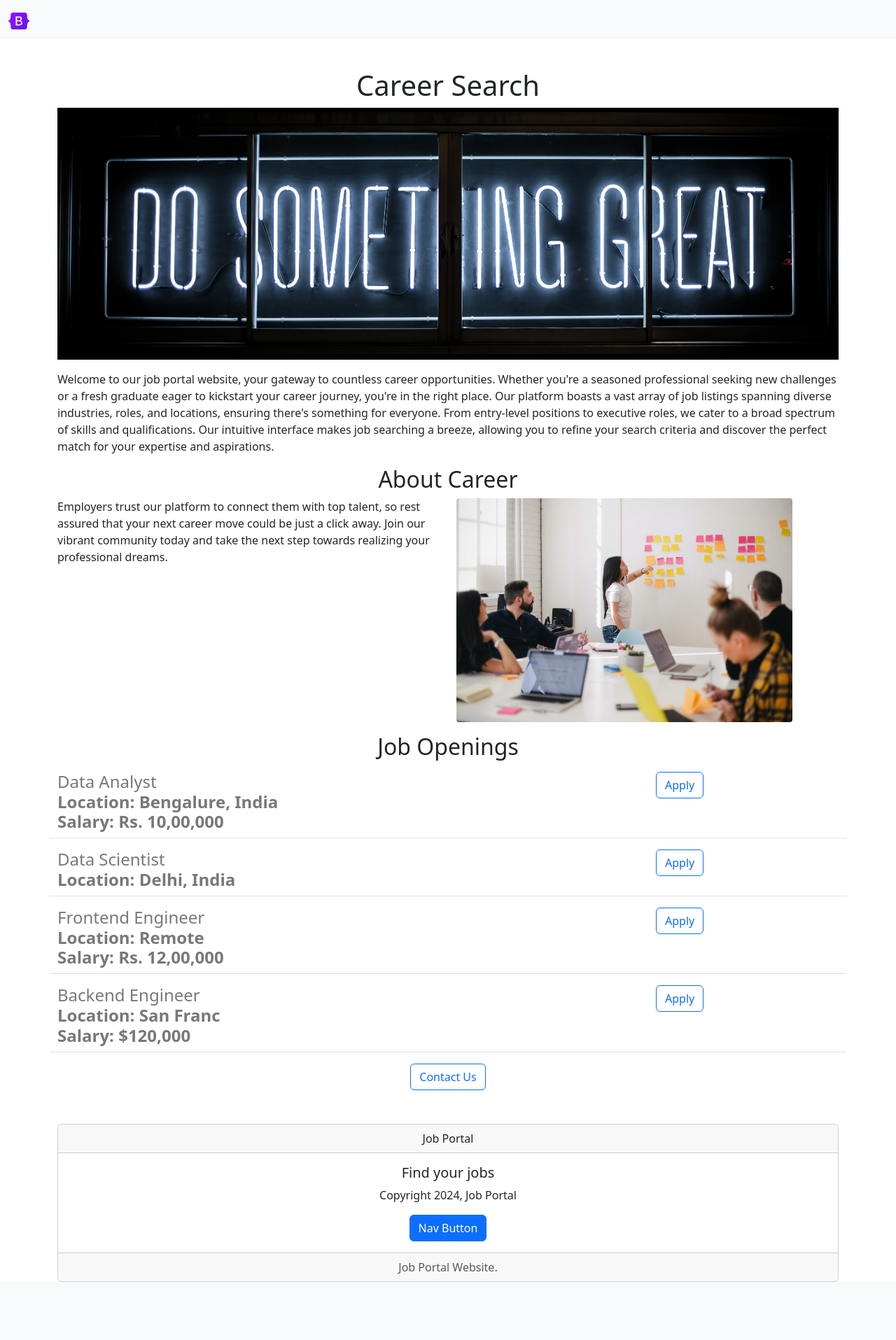
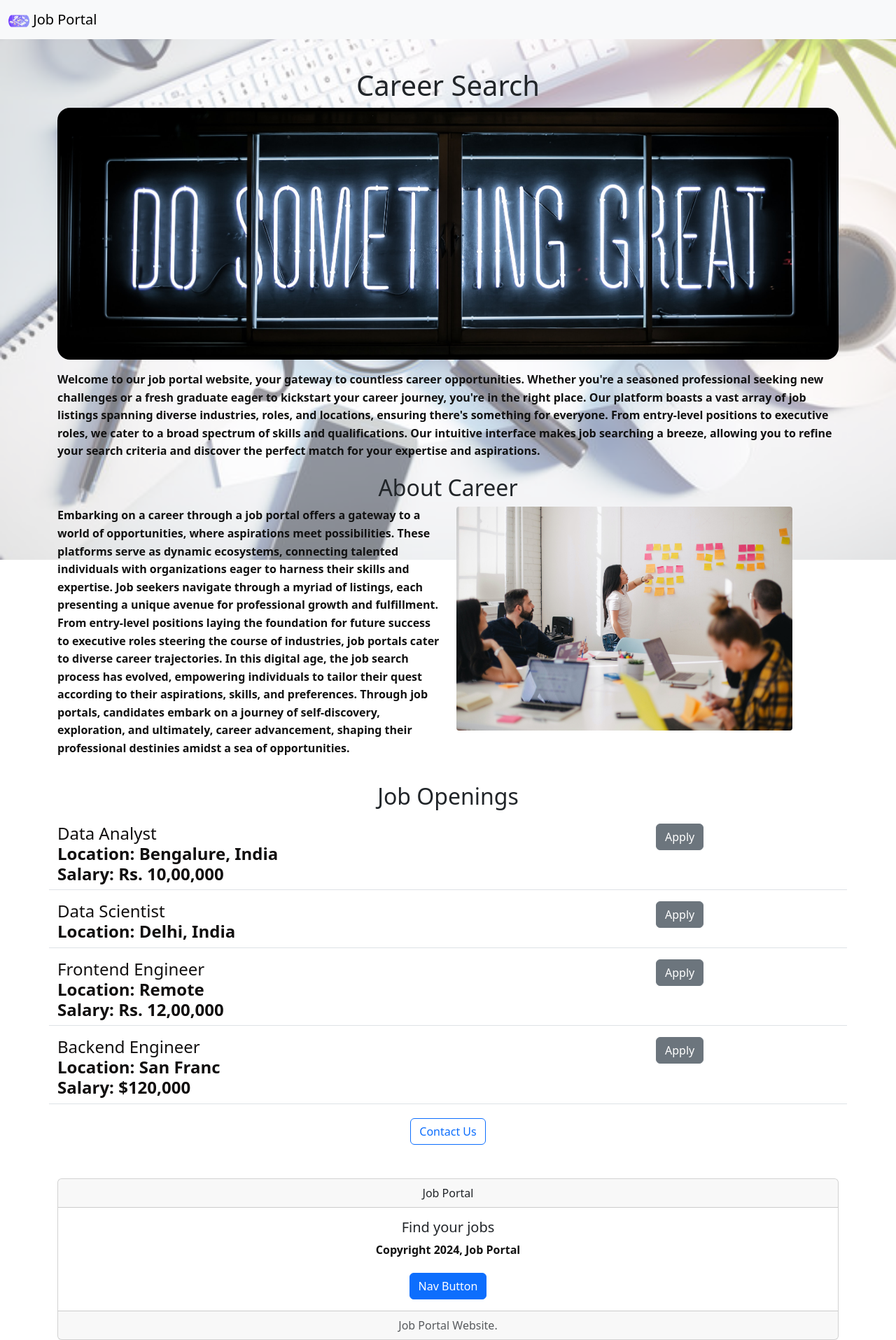
Before and after one commit to Nishant-Burnwal/JOB_PORTAL, a Flask app: page / in a window 1280 px wide. Shown: the whole page at 70% size. Before the commit the page ends 1832 px from the top, so only its background shows below. Run offline with Flask 3, Linux system fonts and the light colour scheme.

Commit message:
added some code to the project

```diff
--- a/templates/home.html
+++ b/templates/home.html
@@ -14,10 +14,49 @@
       object-fit: cover;
       margin-bottom: 16px;
     }
+
+    nav {
+      background-color: #4CAF50;
+      /* Set the background color */
+      padding: 10px 0;
+      /* Add padding to the top and bottom */
+    }
+
+    img {
+      border-radius: 18px;
+    }
+
+    #background-overlay {
+      position: fixed;
+      top: 0;
+      left: 0;
+      width: 100%;
+      height: 100%;
+      z-index: -1;
+      background-image: url('static/job_image.jpg');
+      background-repeat: no-repeat;
+      background-attachment: fixed;
+      background-size: cover;
+      opacity: 0.5;
+      /* Adjust the opacity value */
+    }
+
+    p {
+      font-size: 16px;
+      /* Adjust font size as needed */
+      line-height: 1.6;
+      /* Adjust line height for better readability */
+      color: #121212;
+      /* Default text color */
+      margin-bottom: 20px;
+      /* Space between paragraphs */
+      font-weight: bold;
+    }
   </style>
 </head>
 
 <body>
+  <div id="background-overlay"></div>
   <div class="container">
     {% include 'nav.html' %}
     <h1 class="text-center mt-2 mb-2">Career Search</h1>
@@ -31,10 +70,15 @@
     <h2 class="text-center">About Career</h2>
     <div class="row" style="margin-bottom:16px">
       <div class="col-md-6">
-        <p>Employers trust our
-          platform to connect them with top talent, so rest assured that your next career move could be just a click
-          away.
-          Join our vibrant community today and take the next step towards realizing your professional dreams.</p>
+        <p>Embarking on a career through a job portal offers a gateway to a world of opportunities, where aspirations
+          meet possibilities. These platforms serve as dynamic ecosystems, connecting talented individuals with
+          organizations eager to harness their skills and expertise. Job seekers navigate through a myriad of listings,
+          each presenting a unique avenue for professional growth and fulfillment. From entry-level positions laying the
+          foundation for future success to executive roles steering the course of industries, job portals cater to
+          diverse career trajectories. In this digital age, the job search process has evolved, empowering individuals
+          to tailor their quest according to their aspirations, skills, and preferences. Through job portals, candidates
+          embark on a journey of self-discovery, exploration, and ultimately, career advancement, shaping their
+          professional destinies amidst a sea of opportunities.</p>
       </div>
       <div class="d-none d-md-block col-md-6">
         <img src="/static/people.jpg" style="height:320px; border-radius:4px;">
--- a/templates/jobitem.html
+++ b/templates/jobitem.html
@@ -1,6 +1,6 @@
 <div class="border-bottom row" style="margin-bottom: 16px">
   <div class="col-9">
-    <h4 style="color:rgb(120, 120, 120)">{{job['title']}}
+    <h4 style="color:rgb(17, 15, 15)">{{job['title']}}
       <div>
         <b>Location: {{job['location']}}</b>
       </div>
@@ -13,6 +13,6 @@
   </div>
   <div class="col-2 padding-right:16px">
     <a href="mailto:mailto:hello@jobportal.ai?subject=Application%20for%20{{job['title']}}&body=My%20Name%3A%20%3Cyour%20name%20here%3E%0D%0A%0D%0AResume%20Link%3A%20%3CYour%20Resume%20Link%3E%0D%0A%0D%0AMy%20Linkedin%20Link%3A%20%3Clinkedin%20link%3E"
-      type="button" class="btn btn-outline-primary float-right align-middle">Apply</a>
+      type="button" class="btn btn-secondary float-right align-middle">Apply</a>
   </div>
 </div>
--- a/templates/nav.html
+++ b/templates/nav.html
@@ -1,7 +1,9 @@
 <nav class="navbar bg-body-tertiary fixed-top bg-white">
+
   <div class="container-fluid">
     <a class="navbar-brand" href="#">
-      <img src="static/logo.svg" alt="Bootstrap" width="30" height="24">
+      <img src="static/job_svg.svg" alt="Bootstrap" width="30" height="24">
+      Job Portal
     </a>
   </div>
 </nav>
```
Also changed, not shown: static/job_image.jpg (added), static/job_svg.svg (added).
